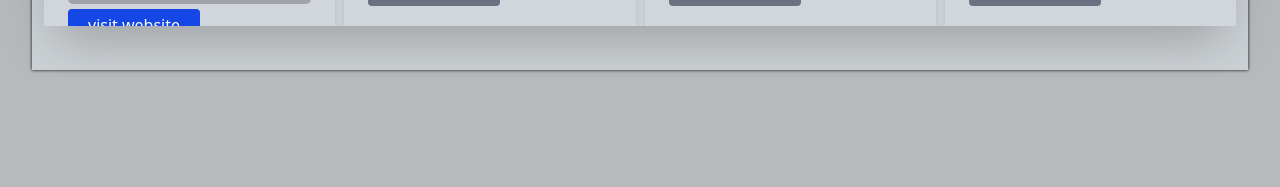
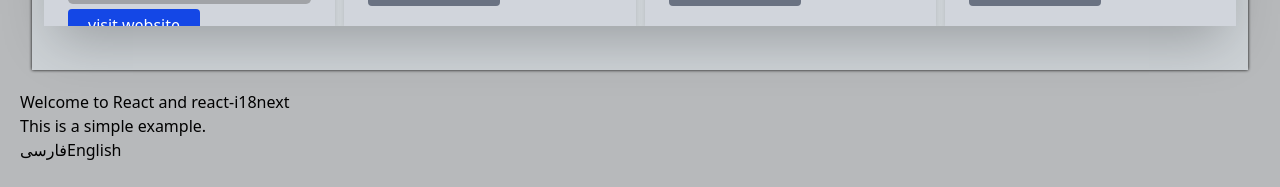
Before and after one commit to shaghayegh-b/bazrafkan-portfolio, a React (Vite) app: page / in a window 1280 px wide. Shown: the part 1385-1572 px from the top of the page. Before the commit the page ends 1463 px from the top, so only its background shows below. Built offline with nearby package versions, Linux system fonts and the light colour scheme.

Commit message:
افزودن پکیج i18next دو زبانه کردن بدون استایل و اعمال در پروژه

```diff
--- a/package.json
+++ b/package.json
@@ -16,9 +16,13 @@
     "aos": "^2.3.4",
     "axios": "^1.9.0",
     "bootstrap": "^5.3.6",
+    "i18next": "^25.2.1",
+    "i18next-browser-languagedetector": "^8.1.0",
+    "i18next-http-backend": "^3.0.2",
     "react": "^19.1.0",
     "react-bootstrap": "^2.10.10",
     "react-dom": "^19.1.0",
+    "react-i18next": "^15.5.2",
     "swiper": "^11.2.6",
     "tailwindcss": "^4.1.7"
   },
--- a/src/App.jsx
+++ b/src/App.jsx
@@ -1,11 +1,13 @@
 import Profile from "./components/profile/Profile";
 import Right from "./components/right/Right";
 import { Swiper, SwiperSlide } from "swiper/react";
+import './i18next.jsx'
 import "swiper/css";
 import "swiper/css/navigation";
 import Myproject from "./components/Myproject/Myproject";
 import { projects } from "../data";
 import Buttonswiper from "./components/buttonswiper/buttonswiper";
+import MyComponent from "./components/translete/trans";
 export default function App() {
   return (
     <div className="mycontainer">
@@ -43,6 +45,9 @@ export default function App() {
           </Swiper>
         </div>
       </section>
+      <div>
+        <MyComponent></MyComponent>
+      </div>
     </div>
   );
 }
--- /dev/null
+++ b/src/components/translete/trans.jsx
@@ -0,0 +1,18 @@
+import React from 'react';
+import { useTranslation } from 'react-i18next';
+
+function App() {
+  const { t, i18n } = useTranslation();
+
+  return (
+    <div style={{ padding: 20 }}>
+      <h1>{t('welcome')}</h1>
+      <p>{t('description')}</p>
+
+      <button onClick={() => i18n.changeLanguage('fa')}>فارسی</button>
+      <button onClick={() => i18n.changeLanguage('en')}>English</button>
+    </div>
+  );
+}
+
+export default App;
--- /dev/null
+++ b/src/i18next.jsx
@@ -0,0 +1,27 @@
+import i18n from 'i18next';
+import { initReactI18next } from 'react-i18next';
+
+import enTranslation from './locales/en.json';
+import faTranslation from './locales/fa.json';
+
+const resources = {
+  en: {
+    translation: enTranslation
+  },
+  fa: {
+    translation: faTranslation
+  }
+};
+
+i18n
+  .use(initReactI18next)
+  .init({
+    resources,
+    lng: 'en', //زبان پیشفرض
+    fallbackLng: 'en',
+    interpolation: {
+      escapeValue: false
+    }
+  });
+
+export default i18n;
--- /dev/null
+++ b/src/locales/en.json
@@ -0,0 +1,4 @@
+{
+    "welcome": "Welcome to React and react-i18next",
+    "description": "This is a simple example."
+  }
--- /dev/null
+++ b/src/locales/fa.json
@@ -0,0 +1,4 @@
+{
+    "welcome": "خوش آمدید به React و react-i18next",
+    "description": "این یک مثال ساده است."
+  }
```
Also changed, not shown: locales/en.jsx (added), 1 other file (tests, documents, lock files or other folders).
